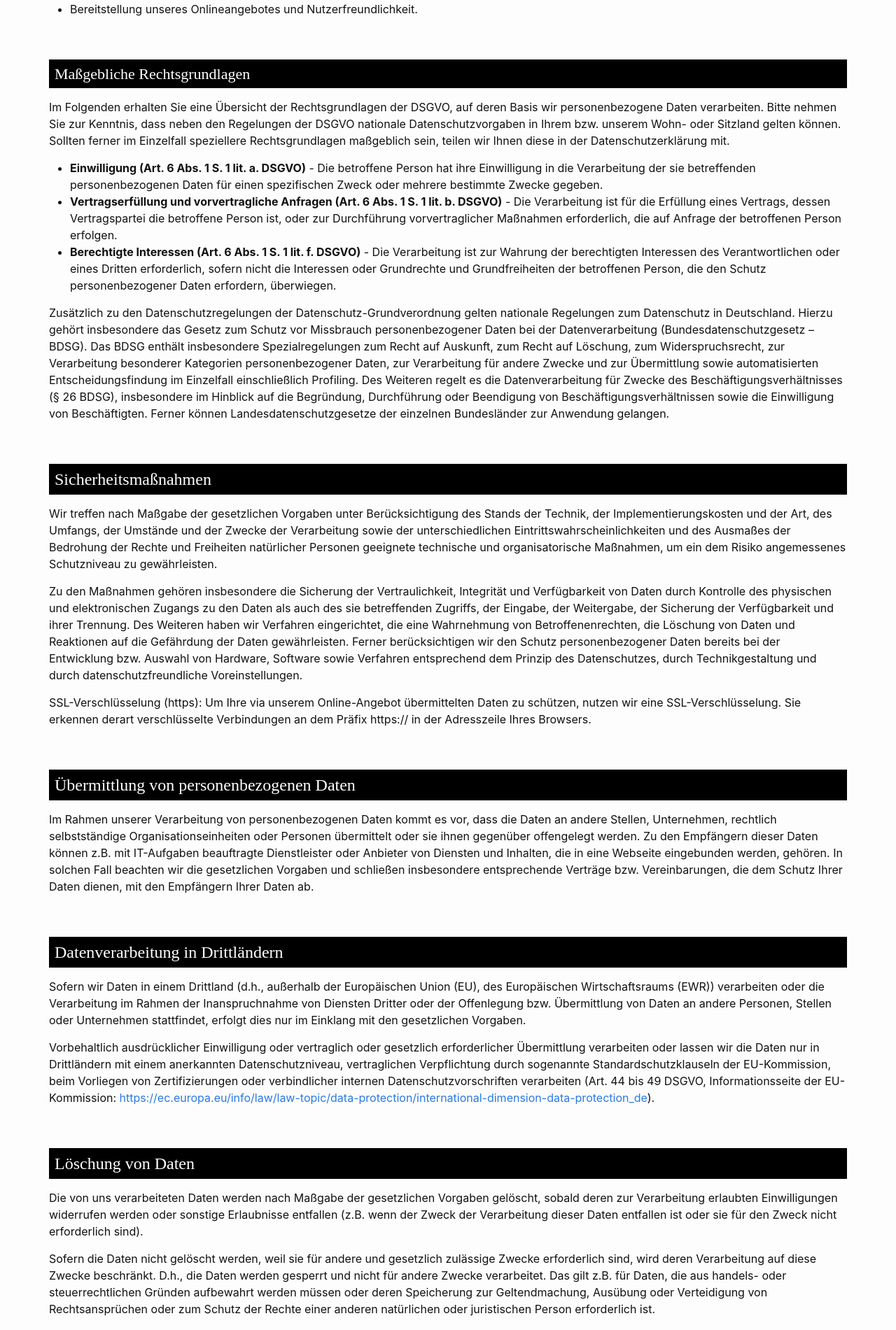
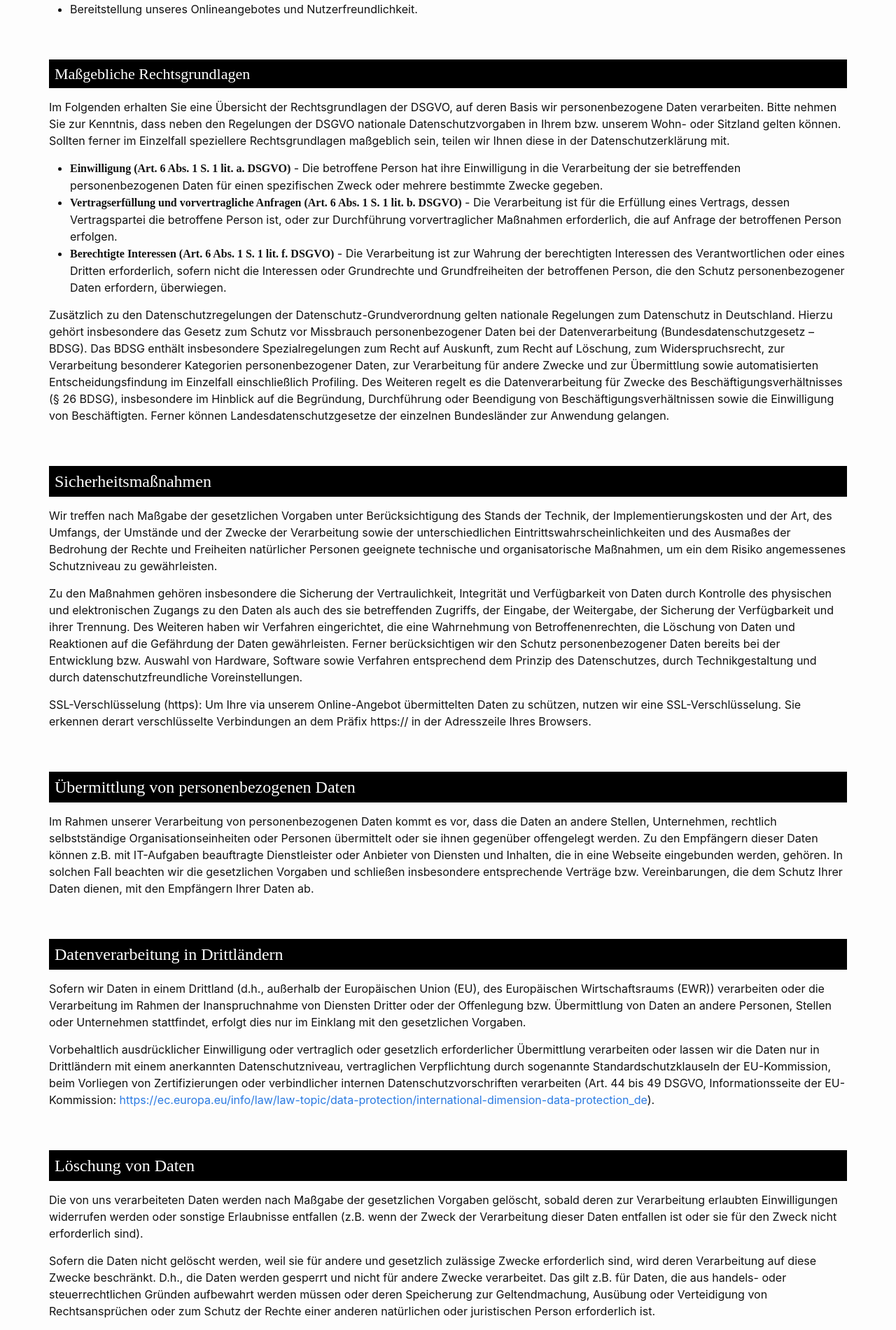
Before and after one commit to flowinho/reboot, a Jekyll site: the page built from datenschutz.md, in a window 1280 px wide. Shown: the part 2079-3980 px from the top of the page at 70% size. Built offline with Jekyll 4.4.1, drawn with Linux system fonts in a browser that asks for light colours; nearby versions of some CDN libraries; some web fonts are replaced.

Commit message:
Apply Literata-SemiBold to b, strong elements

```diff
--- a/_sass/minima/_custom.scss
+++ b/_sass/minima/_custom.scss
@@ -22,6 +22,10 @@ code[class*=language-], pre[class*=language-] {
     }
   }
 
+
+b, strong {
+  font-family: "Literata-SemiBold";
+}
 
 
 .site-nav {
--- a/_sass/minima/_fonts.scss
+++ b/_sass/minima/_fonts.scss
@@ -2,6 +2,10 @@
 @font-face {
     font-family: "Literata-Light";
     src: url("../fonts/Literata-Light.ttf");
+}
+@font-face {
+    font-family: "Literata-SemiBold";
+    src: url("../fonts/Literata-SemiBold.ttf");
 }
 
 // Merriweather font
```
